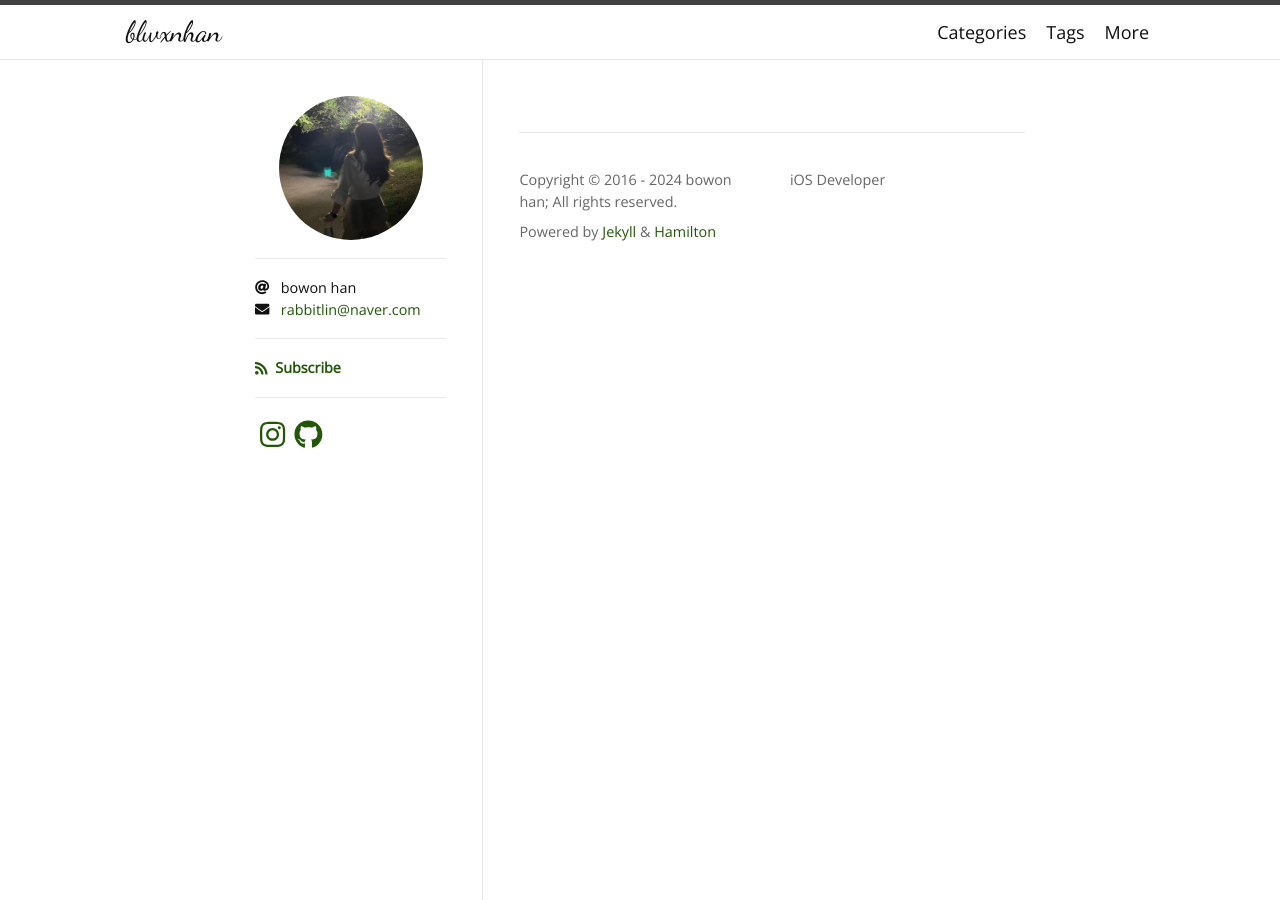
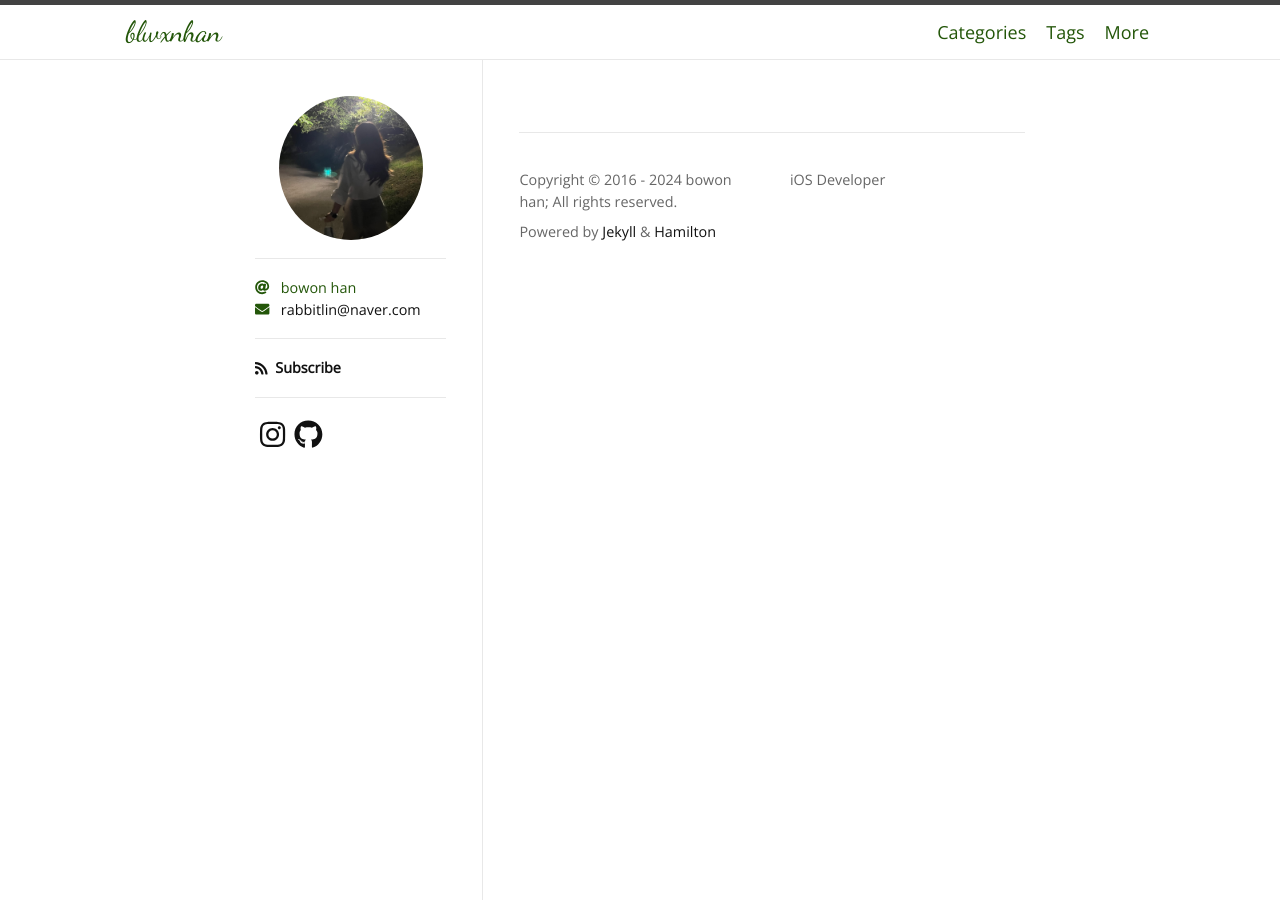
Before and after one commit to blwxnhan/blwxnhan.github.io, a Jekyll site: the page built from index.markdown, in a window 1280 px wide. Built offline with Jekyll 4.4.1, drawn with Linux system fonts in a browser that asks for light colours; nearby versions of some CDN libraries; some web fonts are replaced; the list of posts is cut into pages by our own code.

Commit message:
색 변경

```diff
--- a/_sass/hamilton/skins/daylight.scss
+++ b/_sass/hamilton/skins/daylight.scss
@@ -1,4 +1,4 @@
-$text-color:            #111 !default;
+$text-color:            #235609 !default;
 $text-color-light:      #666 !default;
 $background-color:      #fff !default;
 $code-background-color: #f8f8f8 !default;
@@ -7,7 +7,7 @@ $border-color:          #828282 !default;
 $border-color-light:    lighten($border-color, 40%) !default;
 $border-color-dark:     darken($border-color, 25%) !default;
 
-$link-base-color:       #235609 !default;
+$link-base-color:       #111 !default;
 $link-visited-color:    darken($link-base-color, 15%) !default;
 
 $table-text-color:      lighten($text-color, 18%) !default;
@@ -19,7 +19,7 @@ $table-border-color:    lighten($border-color, 20%) !default;
 $pre-shadow:            0 0 4px rgba(17,17,17,0.4) inset !default;
 $dropdown-shadow:       0px 8px 16px 0px rgba(0,0,0,0.2) !default;
 
-$subscribe-color:       #235609 !default;
+$subscribe-color:       #111 !default;
 
 // Generated by running `rougify style github`; The version of rougify is 3.16.0
 // =============================================================================
```
